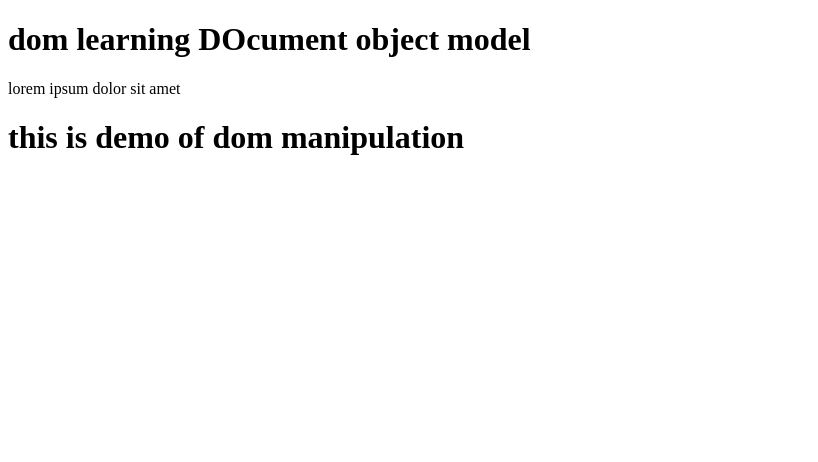
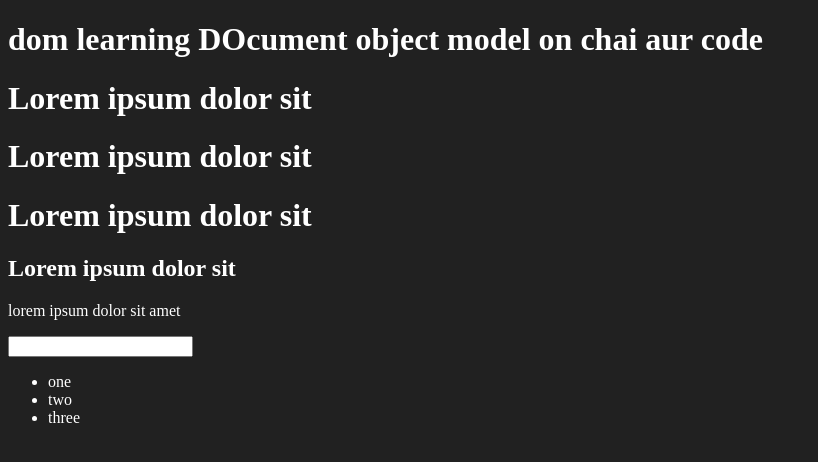
Before and after one commit to Saurabh31-prog/JavaScript, a plain HTML site: page dom/dom.html in a window 1280 px wide. Shown: the whole page, without its empty margins (0-818 px from the left). Drawn offline with Linux system fonts and the light colour scheme.

Commit message:
More about dom

```diff
--- a/dom/dom.html
+++ b/dom/dom.html
@@ -4,17 +4,30 @@
     <meta charset="UTF-8">
     <meta name="viewport" content="width=device-width, initial-scale=1.0">
     <title>dom learning</title>
+    <style>
+        .bg-black{
+            background-color: #212121;
+            color: #fff;
+        }
+    </style>
 </head>
-<body>
-    <div class="bg-black">
-        <h1>dom learning DOcument object model</h1>
+<body class="bg-black">
+    <div>
+        <h1 id="title" class="heading">dom learning DOcument object model on chai aur code <span style="display:none;"> test text </span></h1>
+        <h1>Lorem ipsum dolor sit </h1>
+        <h1>Lorem ipsum dolor sit </h1>
+        <h1>Lorem ipsum dolor sit </h1>
+        <h2>Lorem ipsum dolor sit </h2>
         <p>lorem ipsum dolor sit amet</p>
+        <input type="password" name="input" id="">
     </div>
 
-    <div>
+    <ul>
+        <li class="list-item">one</li>
+        <li class="list-item">two</li>
+        <li class="list-item">three</li>
+    </ul>
 
-        <h1> this is demo of dom manipulation </h1>
-        </div>
 
 </body>
 </html>
```
